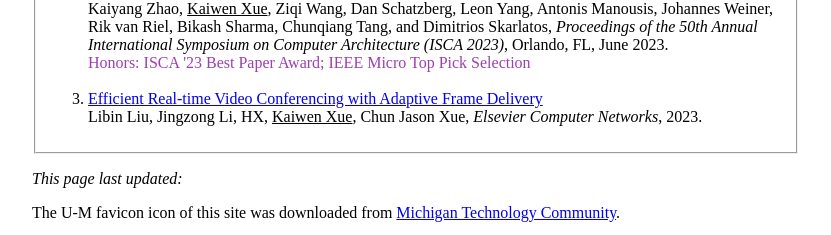
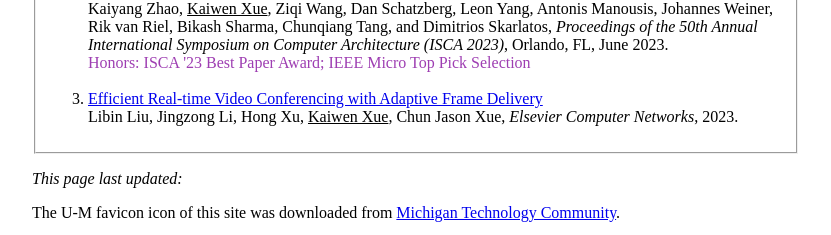
Before and after one commit to KevinRSX/kevinrsx.github.io, a Jekyll site: the page built from index.html, in a window 1280 px wide. Shown: the part 753-988 px from the top of the page, without its empty margins (224-1055 px from the left). Built offline with Jekyll 4.4.1, drawn with Linux system fonts in a browser that asks for light colours.

Commit message:
Fix Henry's name

```diff
--- a/index.html
+++ b/index.html
@@ -83,7 +83,7 @@ FL, June 2023.</br>
     <li><a href="https://dl.acm.org/doi/10.1016/j.comnet.2023.109918">
 Efficient Real-time Video Conferencing with Adaptive Frame Delivery
     </a></br>
-Libin Liu, Jingzong Li, HX, <u>Kaiwen Xue</u>, Chun Jason Xue, <em>Elsevier Computer
+Libin Liu, Jingzong Li, Hong Xu, <u>Kaiwen Xue</u>, Chun Jason Xue, <em>Elsevier Computer
 Networks</em>, 2023.
     </li>
   </ol>
```
